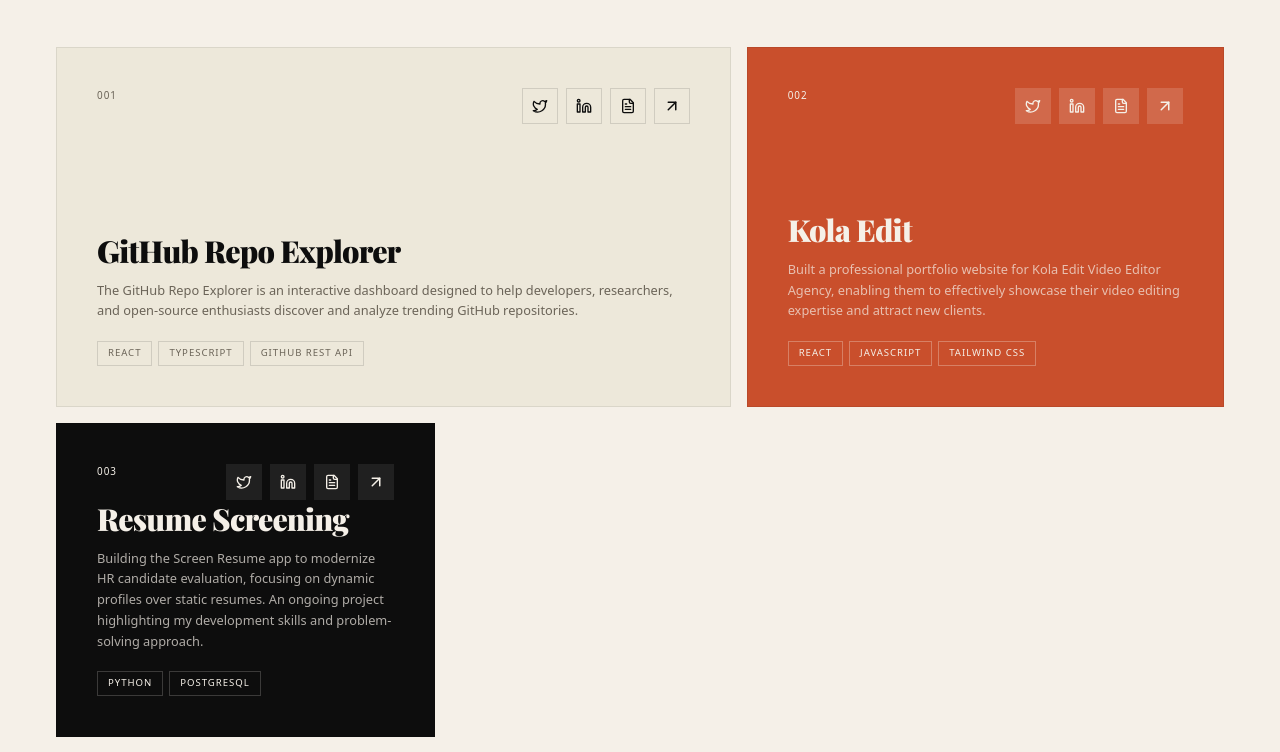
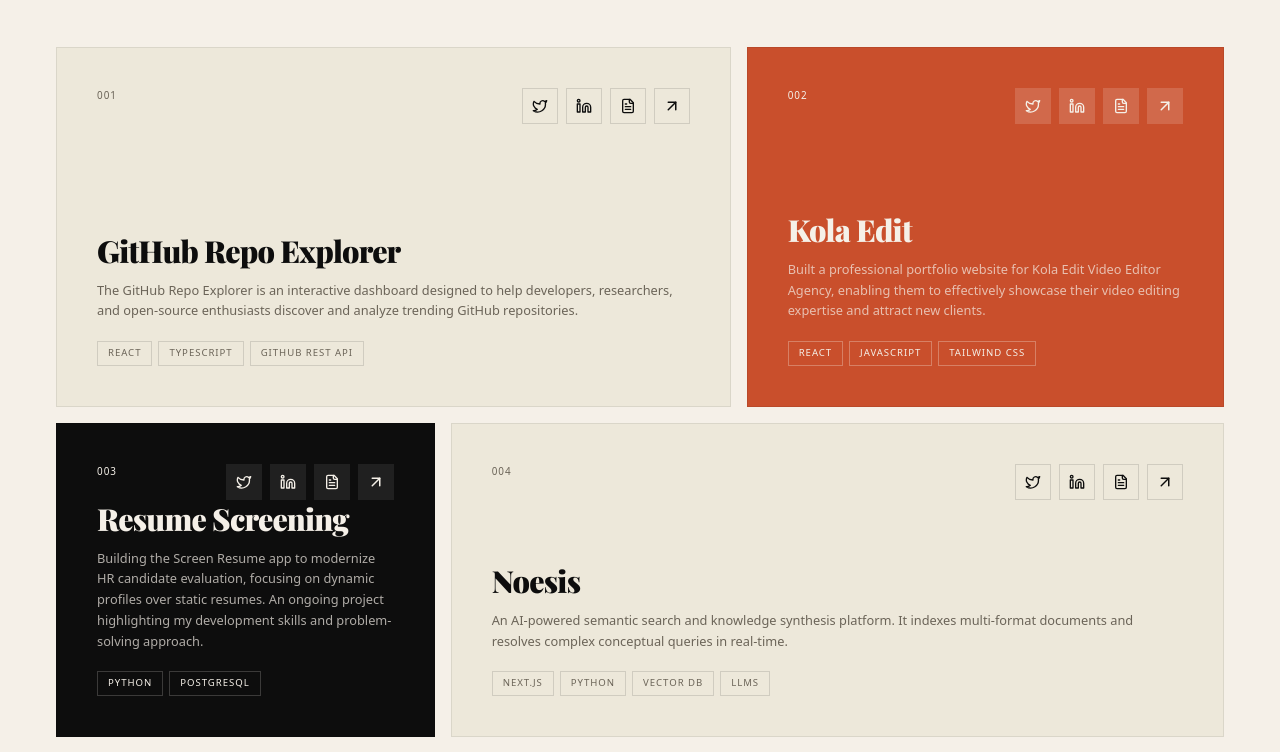
Before and after one commit to Augusty10/my-website, a React (Vite) app: page / in a window 1280 px wide. Shown: the part 2000-2752 px from the top of the page. Built offline with nearby package versions, Linux system fonts and the light colour scheme; a web font is replaced by a local one.

Commit message:
feat: enhance Navbar with scroll effect and update project details in Projects section

```diff
--- a/src/App.tsx
+++ b/src/App.tsx
@@ -301,6 +301,19 @@
 
 const Navbar = () => {
   const [isOpen, setIsOpen] = useState(false);
+  const [isScrolled, setIsScrolled] = useState(false);
+
+  useEffect(() => {
+    const handleScroll = () => {
+      if (window.scrollY > 20) {
+        setIsScrolled(true);
+      } else {
+        setIsScrolled(false);
+      }
+    };
+    window.addEventListener("scroll", handleScroll);
+    return () => window.removeEventListener("scroll", handleScroll);
+  }, []);
 
   const navItems = [
     "About",
@@ -311,9 +324,15 @@
   ];
 
   return (
-    <nav className="fixed top-0 left-0 right-0 z-50 px-6 md:px-14 py-7 flex items-center justify-between mix-blend-multiply">
+    <nav
+      className={`fixed top-0 left-0 right-0 z-50 px-6 md:px-14 flex items-center justify-between transition-all duration-300 ${
+        isScrolled
+          ? "bg-paper/85 backdrop-blur-md border-b border-black/5 py-4.5 shadow-sm"
+          : "bg-transparent py-7"
+      }`}
+    >
       {/* Logo */}
-      <div className="font-serif italic text-2xl tracking-tight">
+      <div className="font-serif italic text-2xl tracking-tight text-ink">
         Dhanraj Sahu
       </div>
 
@@ -336,7 +355,7 @@
         className="md:hidden flex items-center justify-center
         w-12 h-12 rounded-2xl
         bg-cream/80 backdrop-blur-md
-        border border-black/10 shadow-lg"
+        border border-black/10 shadow-lg text-ink"
         onClick={() => setIsOpen(!isOpen)}
       >
         {isOpen ? <X size={22} /> : <Menu size={22} />}
@@ -345,7 +364,7 @@
       {/* Mobile Menu */}
       <div
         className={`fixed top-20 right-4 w-64
-        bg-cream/90 backdrop-blur-xl
+        bg-cream/95 backdrop-blur-xl
         border border-black/10
         rounded-3xl shadow-lg
         transition-all duration-300 ease-out
@@ -568,7 +587,6 @@
       className: 'col-span-1 lg:col-span-5 min-h-[360px] bg-rust text-paper',
       isRust: true,
     },
-
     {
       id: '003',
       title: 'Resume Screening',
@@ -576,7 +594,35 @@
       tags: ['Python', 'PostgreSQL'],
       link: 'https://github.com/Augusty10',
       docLink: '#',
-      className: 'col-span-1 lg:col-span-4 min-h-[280px] bg-ink text-paper',
+      className: 'col-span-1 lg:col-span-4 min-h-[300px] bg-ink text-paper',
+      isInk: true,
+    },
+    {
+      id: '004',
+      title: 'Noesis',
+      desc: 'An AI-powered semantic search and knowledge synthesis platform. It indexes multi-format documents and resolves complex conceptual queries in real-time.',
+      tags: ['Next.js', 'Python', 'Vector DB', 'LLMs'],
+      link: 'https://github.com/Augusty10',
+      docLink: '#',
+      className: 'col-span-1 lg:col-span-8 min-h-[300px]',
+    },
+    {
+      id: '005',
+      title: 'Viscas',
+      desc: 'A collaborative real-time visualization canvas designed for building interactive system flowcharts, database schemas, and UX wireframes.',
+      tags: ['React', 'TypeScript', 'WebSockets', 'HTML5 Canvas'],
+      link: 'https://github.com/Augusty10',
+      docLink: '#',
+      className: 'col-span-1 lg:col-span-6 min-h-[320px]',
+    },
+    {
+      id: '006',
+      title: 'ChaiGPT',
+      desc: 'A localized conversational AI assistant shell featuring custom persona configurations, response streaming, and encrypted browser session history.',
+      tags: ['React', 'Node.js', 'Gemini API', 'Tailwind CSS'],
+      link: 'https://github.com/Augusty10',
+      docLink: '#',
+      className: 'col-span-1 lg:col-span-6 min-h-[320px] bg-ink text-paper',
       isInk: true,
     },
   ];
```
